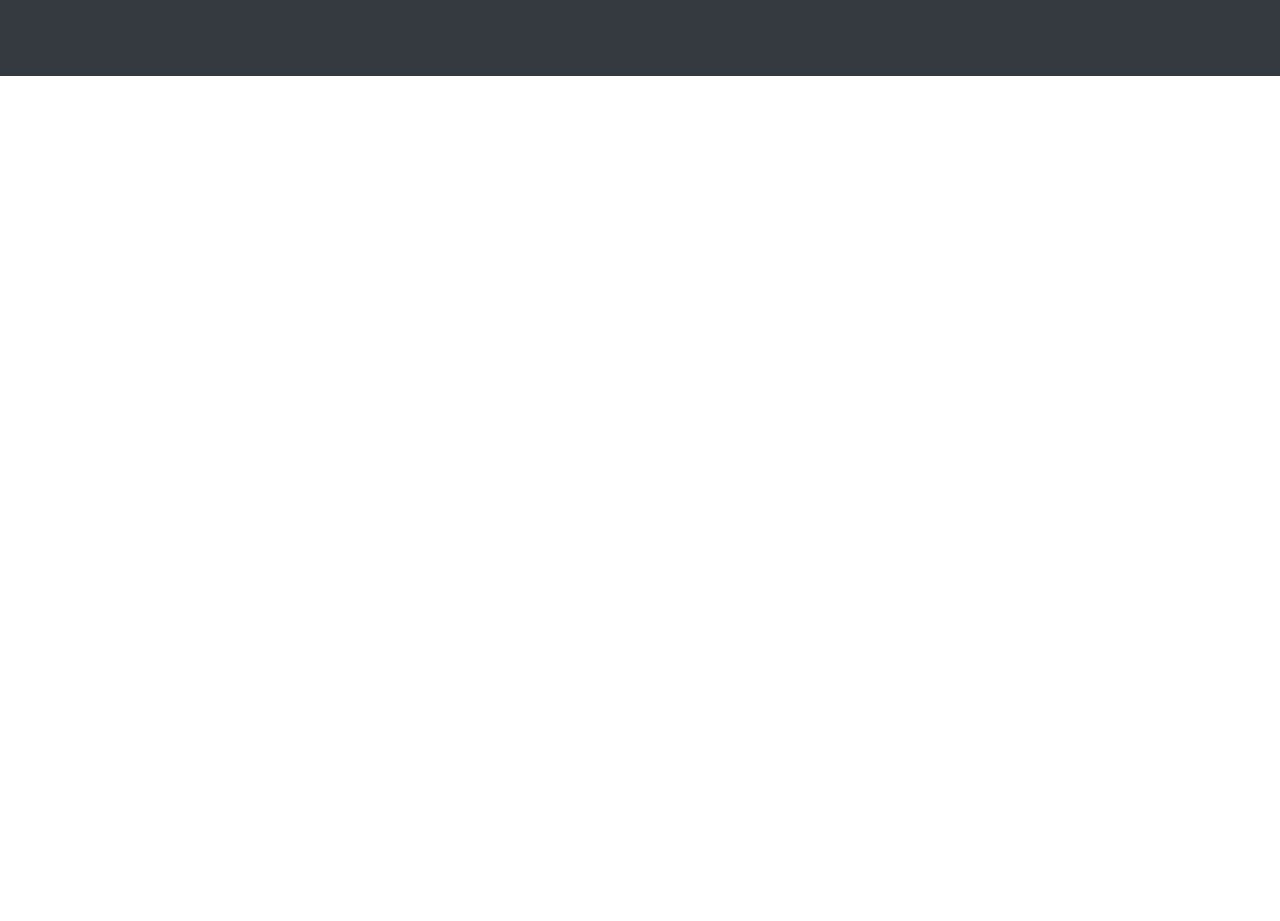
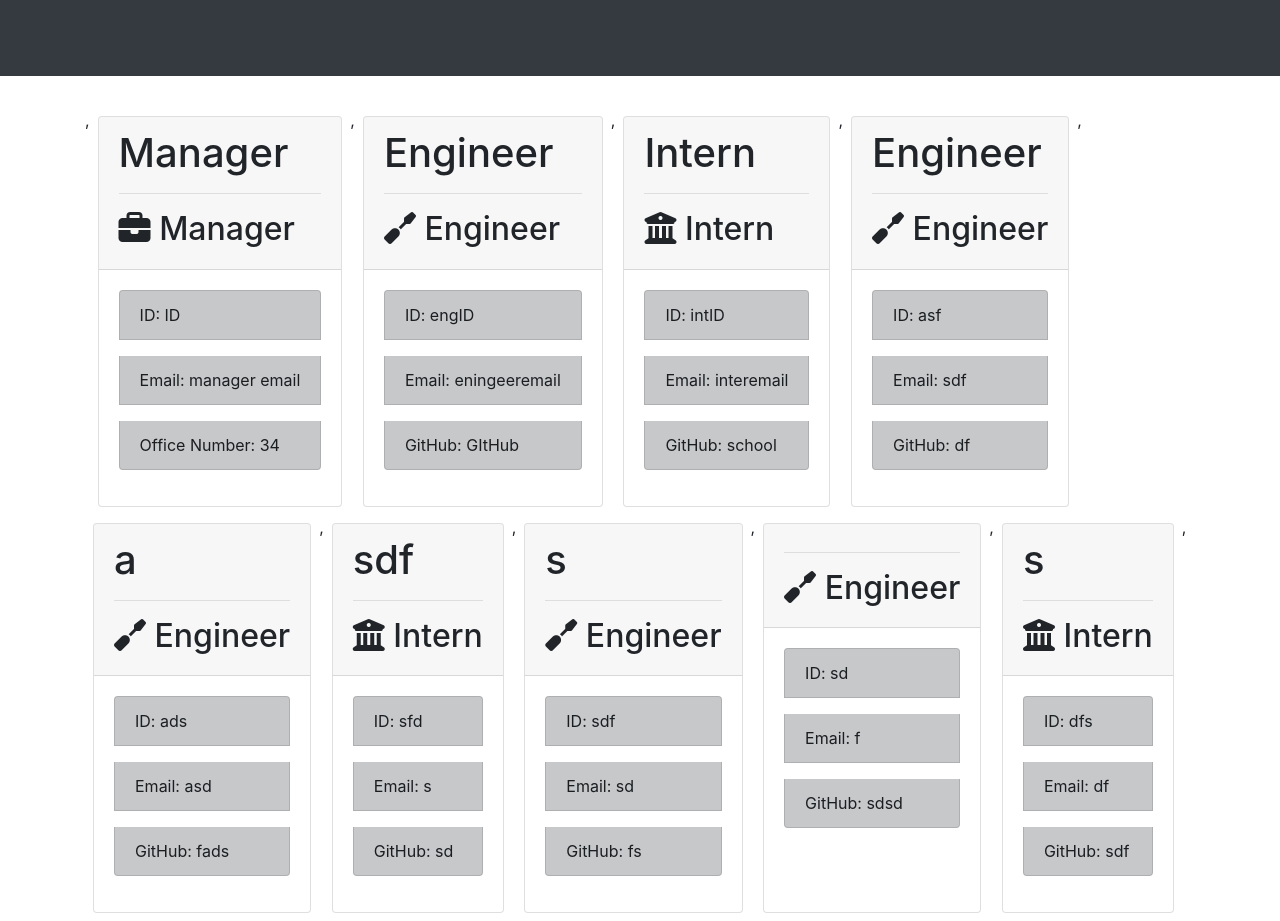
Before and after one commit to jwickster/EmployeeTemplateSummary, a plain HTML site: page Team.html in a window 1280 px wide. Shown: the part 202-1123 px from the top of the page. Before the commit the page ends 800 px from the top, so only its background shows below. Drawn offline with nearby package versions, Linux system fonts and the light colour scheme; a small style sheet from the web is missing.

Commit message:
Commits.....

```diff
--- a/Team.html
+++ b/Team.html
@@ -1,14 +1,16 @@
 <!DOCTYPE html>
 <html lang="en">
+
 <head>
   <meta charset="UTF-8">
   <meta name="viewport" content="width=device-width, initial-scale=1.0">
   <meta http-equiv="X-UA-Compatible" content="ie=edge">
   <script src="https://kit.fontawesome.com/20b7bd973d.js" crossorigin="anonymous"></script>
-      <link rel="stylesheet" href="https://stackpath.bootstrapcdn.com/bootstrap/4.5.2/css/bootstrap.min.css"
+  <link rel="stylesheet" href="https://stackpath.bootstrapcdn.com/bootstrap/4.4.1/css/bootstrap.min.css"
         integrity="sha384-Vkoo8x4CGsO3+Hhxv8T/Q5PaXtkKtu6ug5TOeNV6gBiFeWPGFN9MuhOf23Q9Ifjh" crossorigin="anonymous">
   <title>Team Page</title>
 </head>
+
 <body>
 <div class="jumbotron jumbotron-fluid text-center bg-dark">
   <div class="container">
@@ -16,10 +18,140 @@
     <h1 class="display-4 text-light"><i class="fas fa-users"></i></h1>
   </div>
 </div>
-  <!-- Start Cards -->
+<!-- Start of Cards -->
 <div class = "container">
   <div class="col-md-12">
     <div class="row">
+      ,
+      <div class="card m-2">
+      <div class="card-header">
+        <h1>Manager</h1>
+        <hr>
+        <h2><i class="fas fa-briefcase"></i> Manager</h2>
+      </div>
+      <div class= "card-body">
+        <div class="list-group">
+          <p class="list-group-item list-group-item-action list-group-item-dark">ID: <span>ID</span></p>
+          <p class="list-group-item list-group-item-action list-group-item-dark">Email: <span>manager email</span></p>
+          <p class="list-group-item list-group-item-action list-group-item-dark">Office Number: <span>34</span></p>
+        </div>
+      </div>
+    </div>
+      , <div class="card m-2">
+      <div class="card-header">
+        <h1>Engineer</h1>
+        <hr>
+        <h2><i class="fas fa-screwdriver"></i> Engineer</h2>
+      </div>
+      <div class= "card-body">
+        <div class="list-group">
+          <p class="list-group-item list-group-item-action list-group-item-dark">ID: <span>engID</span></p>
+          <p class="list-group-item list-group-item-action list-group-item-dark">Email: <span>eningeeremail</span></p>
+          <p class="list-group-item list-group-item-action list-group-item-dark">GitHub: <span>GItHub</span></p>
+        </div>
+      </div>
+    </div>,
 
+      <div class="card m-2">
+      <div class="card-header">
+        <h1>Intern</h1>
+        <hr>
+        <h2><i class="fas fa-university"></i> Intern</h2>
+      </div>
+      <div class= "card-body">
+        <div class="list-group">
+          <p class="list-group-item list-group-item-action list-group-item-dark">ID: <span>intID</span></p>
+          <p class="list-group-item list-group-item-action list-group-item-dark">Email: <span>interemail</span></p>
+          <p class="list-group-item list-group-item-action list-group-item-dark">GitHub: <span>school</span></p>
+        </div>
+      </div>
+    </div>,
+      <div class="card m-2">
+      <div class="card-header">
+        <h1>Engineer</h1>
+        <hr>
+        <h2><i class="fas fa-screwdriver"></i> Engineer</h2>
+      </div>
+      <div class= "card-body">
+        <div class="list-group">
+          <p class="list-group-item list-group-item-action list-group-item-dark">ID: <span>asf</span></p>
+          <p class="list-group-item list-group-item-action list-group-item-dark">Email: <span>sdf</span></p>
+          <p class="list-group-item list-group-item-action list-group-item-dark">GitHub: <span>df</span></p>
+        </div>
+      </div>
+    </div>,
+      <div class="card m-2">
+      <div class="card-header">
+        <h1>a</h1>
+        <hr>
+        <h2><i class="fas fa-screwdriver"></i> Engineer</h2>
+      </div>
+      <div class= "card-body">
+        <div class="list-group">
+          <p class="list-group-item list-group-item-action list-group-item-dark">ID: <span>ads</span></p>
+          <p class="list-group-item list-group-item-action list-group-item-dark">Email: <span>asd</span></p>
+          <p class="list-group-item list-group-item-action list-group-item-dark">GitHub: <span>fads</span></p>
+        </div>
+      </div>
+    </div>,
+      <div class="card m-2">
+      <div class="card-header">
+        <h1>sdf</h1>
+        <hr>
+        <h2><i class="fas fa-university"></i> Intern</h2>
+      </div>
+      <div class= "card-body">
+        <div class="list-group">
+          <p class="list-group-item list-group-item-action list-group-item-dark">ID: <span>sfd</span></p>
+          <p class="list-group-item list-group-item-action list-group-item-dark">Email: <span>s</span></p>
+          <p class="list-group-item list-group-item-action list-group-item-dark">GitHub: <span>sd</span></p>
+        </div>
+      </div>
+    </div>
+      <!---===============END OF INTERN CODE BLOCK====================-->, <div class="card m-2">
+      <div class="card-header">
+        <h1>s</h1>
+        <hr>
+        <h2><i class="fas fa-screwdriver"></i> Engineer</h2>
+      </div>
+      <div class= "card-body">
+        <div class="list-group">
+          <p class="list-group-item list-group-item-action list-group-item-dark">ID: <span>sdf</span></p>
+          <p class="list-group-item list-group-item-action list-group-item-dark">Email: <span>sd</span></p>
+          <p class="list-group-item list-group-item-action list-group-item-dark">GitHub: <span>fs</span></p>
+        </div>
+      </div>
+    </div>
+      <!---===============END OF ENGINEER CODE BLOCK====================-->, <div class="card m-2">
+      <div class="card-header">
+        <h1></h1>
+        <hr>
+        <h2><i class="fas fa-screwdriver"></i> Engineer</h2>
+      </div>
+      <div class= "card-body">
+        <div class="list-group">
+          <p class="list-group-item list-group-item-action list-group-item-dark">ID: <span>sd</span></p>
+          <p class="list-group-item list-group-item-action list-group-item-dark">Email: <span>f</span></p>
+          <p class="list-group-item list-group-item-action list-group-item-dark">GitHub: <span>sdsd</span></p>
+        </div>
+      </div>
+    </div>
+      <!---===============END OF ENGINEER CODE BLOCK====================-->,<div class="card m-2">
+      <div class="card-header">
+        <h1>s</h1>
+        <hr>
+        <h2><i class="fas fa-university"></i> Intern</h2>
+      </div>
+      <div class= "card-body">
+        <div class="list-group">
+          <p class="list-group-item list-group-item-action list-group-item-dark">ID: <span>dfs</span></p>
+          <p class="list-group-item list-group-item-action list-group-item-dark">Email: <span>df</span></p>
+          <p class="list-group-item list-group-item-action list-group-item-dark">GitHub: <span>sdf</span></p>
+        </div>
+      </div>
+    </div>
+      <!---===============END OF INTERN CODE BLOCK====================-->,</div>
+  </div>
+</div>
 </body>
 </html>
```
Lines whose indentation alone changed are shown as unchanged.
